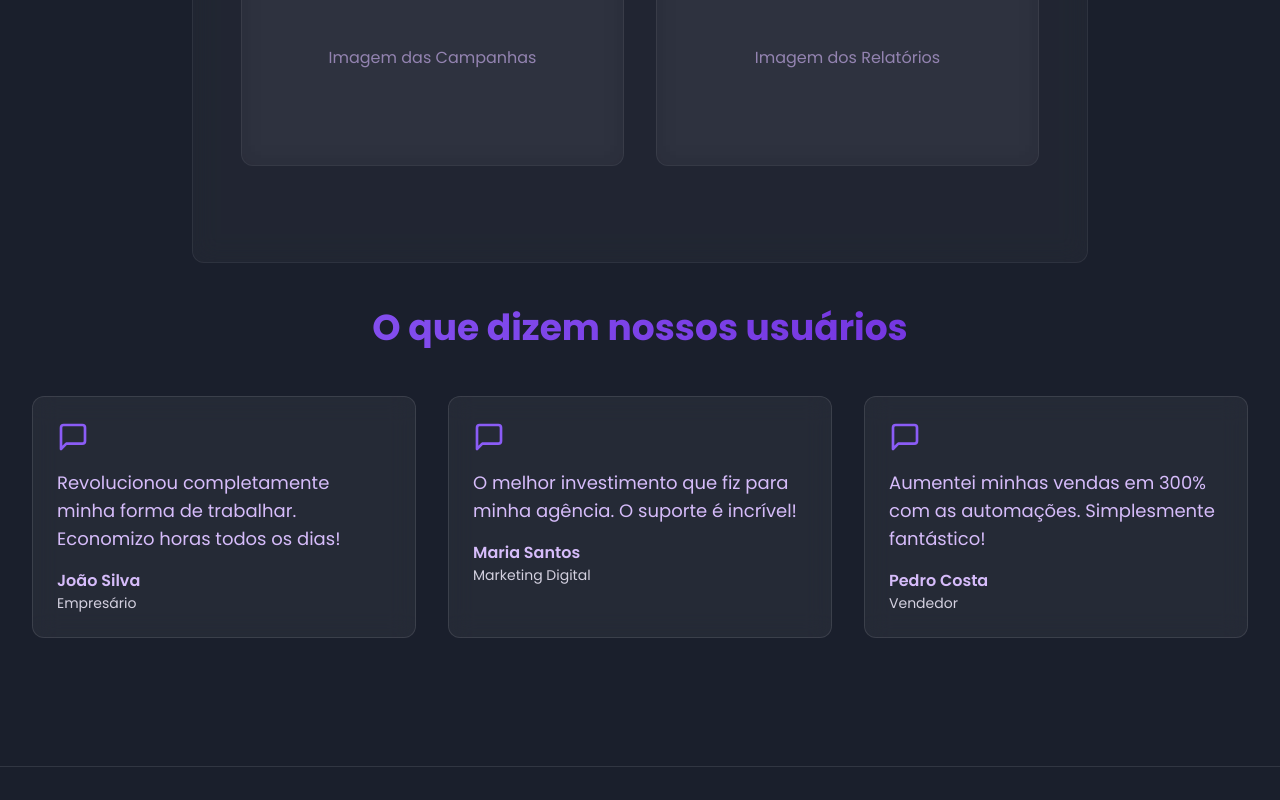
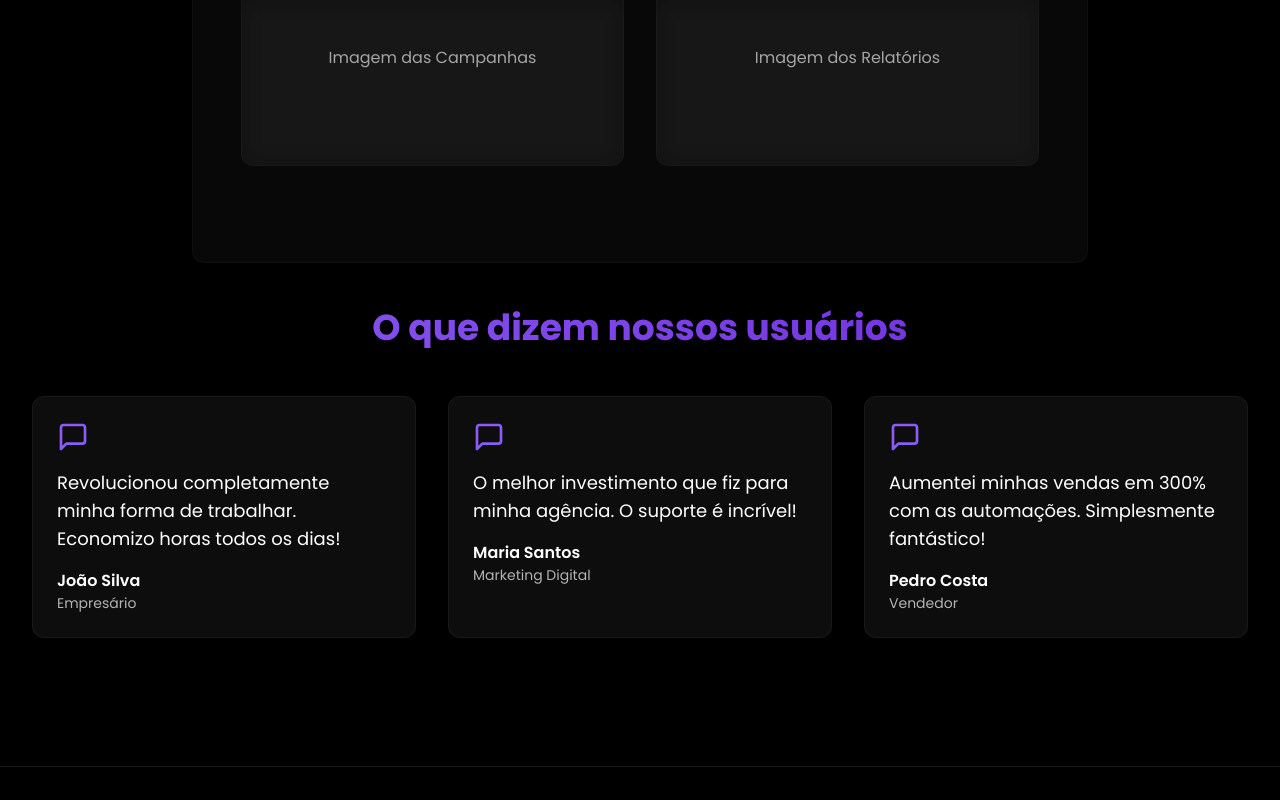
Before and after one commit to dark-voice/darkvoice-interactive-02, a React (Vite) app: page / in a window 1280 px wide. Shown: the part 2755-3555 px from the top of the page. Built offline with nearby package versions, Linux system fonts and the light colour scheme.

Commit message:
Add dark mode
The prompt requested the addition of a dark mode to the application.  No specific implementation details were provided.

```diff
--- a/src/index.css
+++ b/src/index.css
@@ -5,24 +5,24 @@
 
 @layer base {
   :root {
-    --background: 231 15% 18%;
-    --foreground: 250 20% 95%;
-    --card: 232 14% 13%;
-    --card-foreground: 250 20% 95%;
-    --popover: 232 14% 13%;
-    --popover-foreground: 250 20% 95%;
+    --background: 0 0% 0%;
+    --foreground: 0 0% 100%;
+    --card: 0 0% 3%;
+    --card-foreground: 0 0% 100%;
+    --popover: 0 0% 3%;
+    --popover-foreground: 0 0% 100%;
     --primary: 262 83% 58%;
     --primary-foreground: 0 0% 100%;
     --secondary: 263 67% 51%;
     --secondary-foreground: 0 0% 100%;
-    --muted: 231 15% 28%;
-    --muted-foreground: 250 20% 85%;
-    --accent: 231 15% 28%;
-    --accent-foreground: 250 20% 95%;
+    --muted: 0 0% 15%;
+    --muted-foreground: 0 0% 70%;
+    --accent: 0 0% 15%;
+    --accent-foreground: 0 0% 100%;
     --destructive: 0 84% 60%;
     --destructive-foreground: 0 0% 100%;
-    --border: 231 15% 28%;
-    --input: 231 15% 28%;
+    --border: 0 0% 15%;
+    --input: 0 0% 15%;
     --ring: 262 83% 58%;
     --radius: 0.5rem;
   }
@@ -33,7 +33,7 @@
     @apply border-border;
   }
   body {
-    @apply bg-[#1A1F2C] text-[#D6BCFA] font-sans antialiased;
+    @apply bg-black text-white font-sans antialiased;
   }
   html {
     @apply scroll-smooth;
@@ -41,7 +41,7 @@
 }
 
 .glass-card {
-  @apply backdrop-blur-md bg-white/5 border border-white/10 rounded-xl;
+  @apply backdrop-blur-md bg-white/5 border border-white/5 rounded-xl;
 }
 
 .gradient-text {
```
